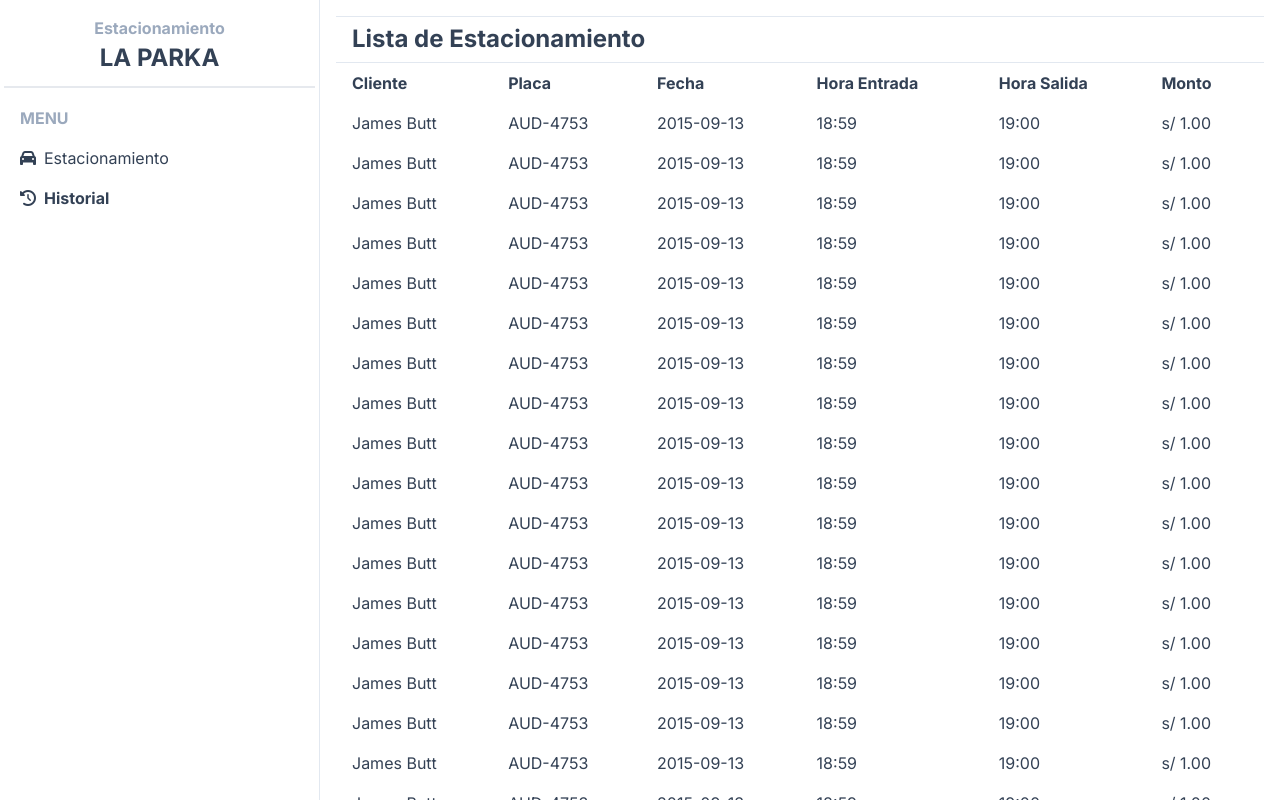
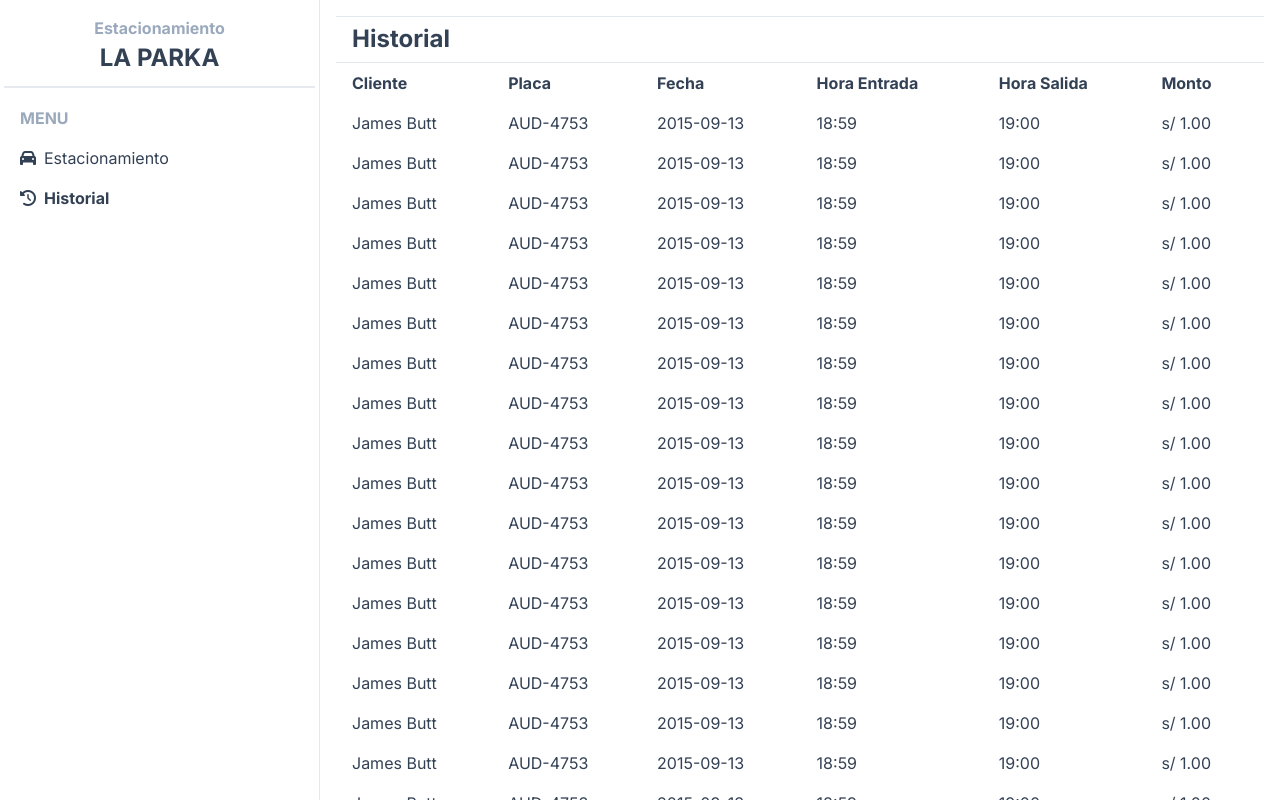
Before and after one commit to RefinedCandle49/playaEstacionamientoFront, an Angular app: page /history in a window 1280 px wide. Built offline with nearby package versions, Linux system fonts and the light colour scheme.

Commit message:
style: Cambiar titulo de tabla de historial

```diff
--- a/src/app/components/history-table/history-table.component.html
+++ b/src/app/components/history-table/history-table.component.html
@@ -1,6 +1,6 @@
 <div class="card py-2">
   <div class="title-table pb-2">
-    <h4 class="fw-bold mb-0 px-3">Lista de Estacionamiento</h4>
+    <h4 class="fw-bold mb-0 px-3">Historial</h4>
   </div>
 
   <div class="table-responsive px-2">
```
